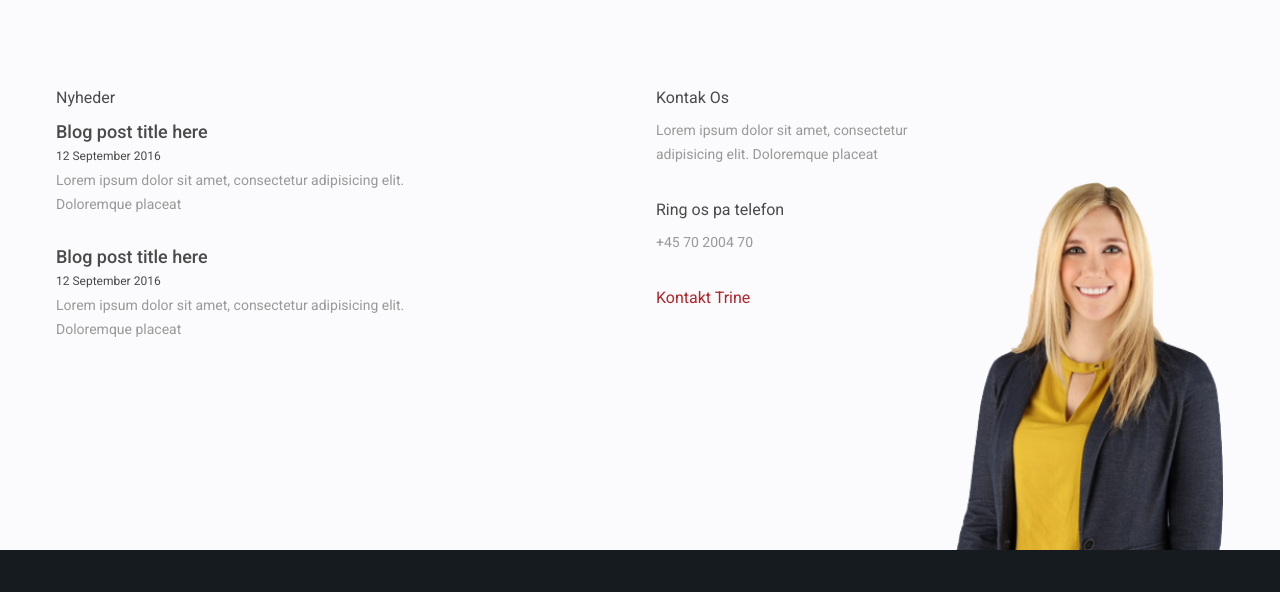
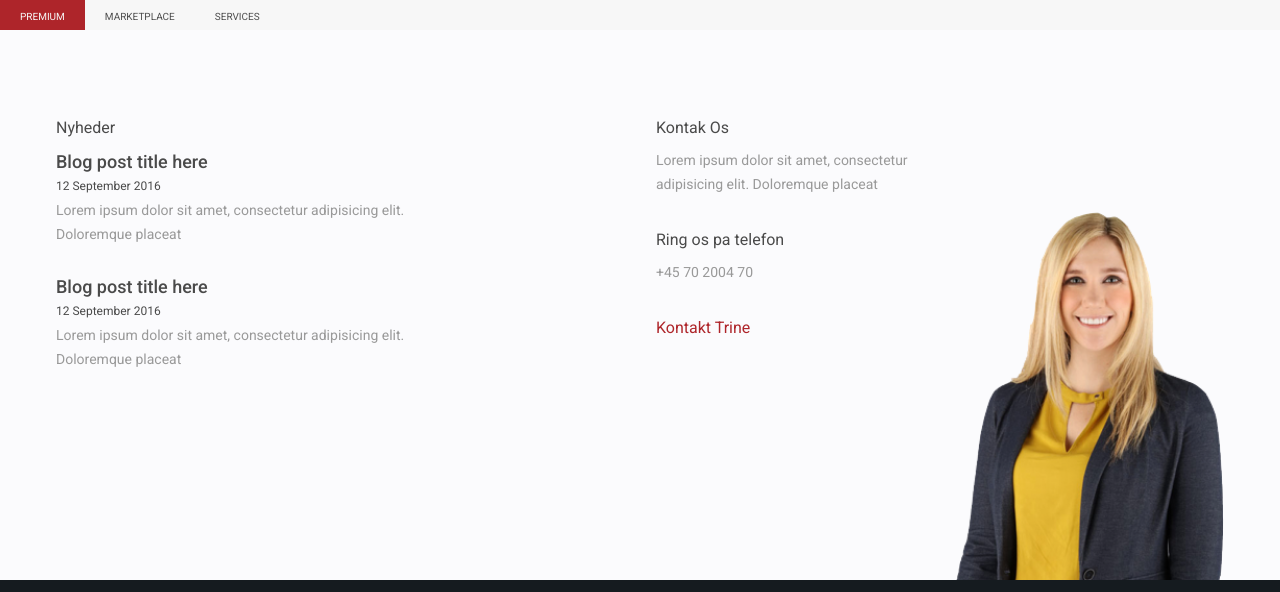
Before and after one commit to stakic-igor/houseSelect, a website: page index.html in a window 1280 px wide. Shown: the top 592 px of the page. Drawn offline with Linux system fonts and the light colour scheme.

Commit message:
top nav fixed

```diff
--- a/index.html
+++ b/index.html
@@ -13,6 +13,15 @@
     <link rel="stylesheet" href="css/base.css">
   </head>
   <body>
+    <header class="pre-header">
+      <nav class="top-nav">
+        <ul class="top-nav__list">
+          <li class="top-nav__item"><a href="#" class="top-nav__link top-nav__link--active">premium</a></li>
+          <li class="top-nav__item"><a href="#" class="top-nav__link">marketplace</a></li>
+          <li class="top-nav__item"><a href="#" class="top-nav__link">services</a></li>
+        </ul><!-- top-nav__list -->
+      </nav><!-- top nav -->
+    </header><!-- pre header -->
     <section class="bottom">
       <div class="wrapper">
         <div class="row">
--- a/scss/partials/_pre-header.scss
+++ b/scss/partials/_pre-header.scss
@@ -6,10 +6,12 @@
   font-size: 0; //to remove margin of 4px between inline-block elements
   //element
   &__list {
+  }
     //element
   &__item {
     display: inline-block;
     //element
+  }
   &__link {
       color: rgba(78, 78, 78, 1);
       display: block;
@@ -30,5 +32,3 @@
       }
     }
 }
-  }
-}
```
Also changed, not shown: css/base.css, 1 other file. Lines whose indentation alone changed are shown as unchanged.
